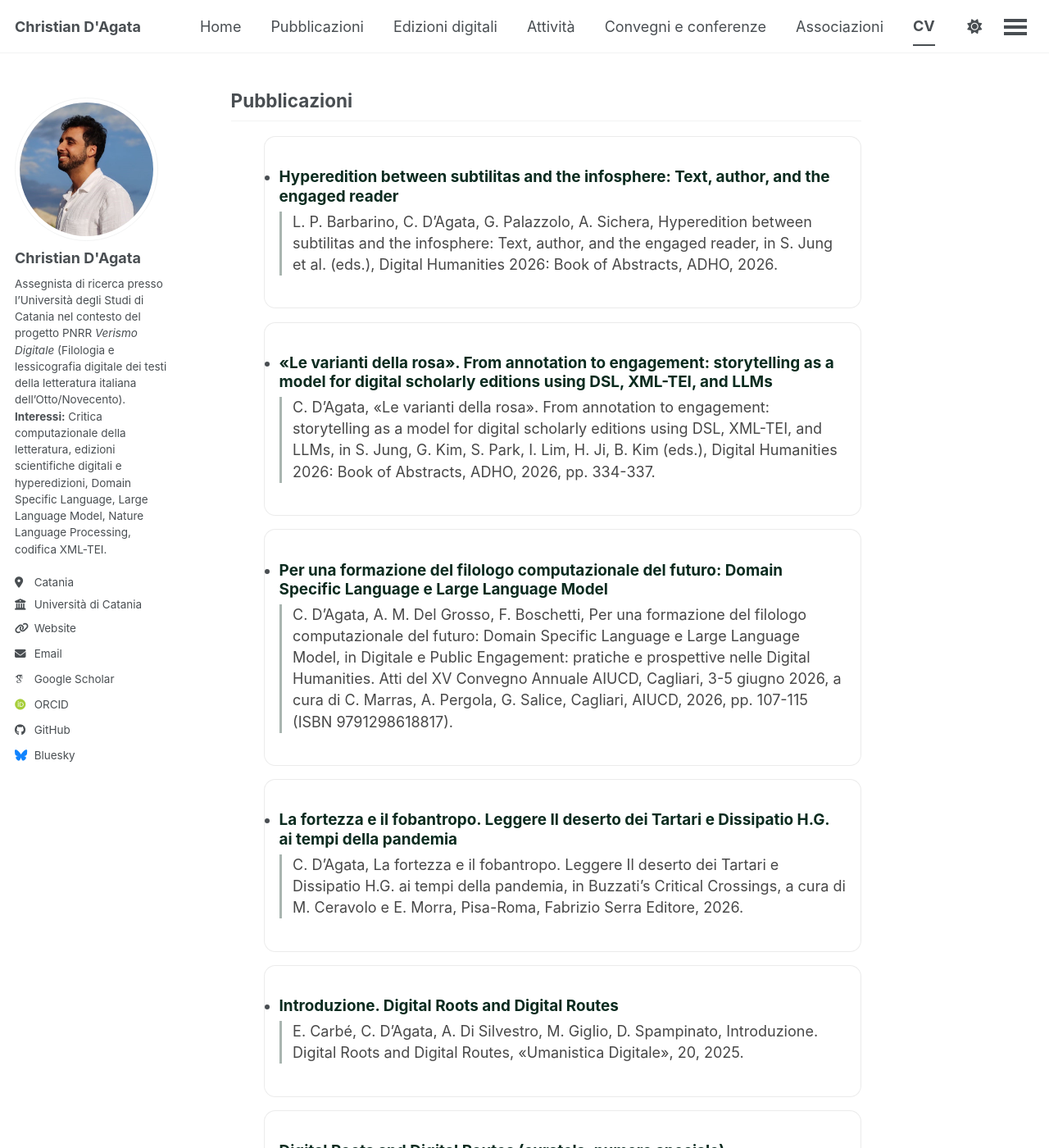
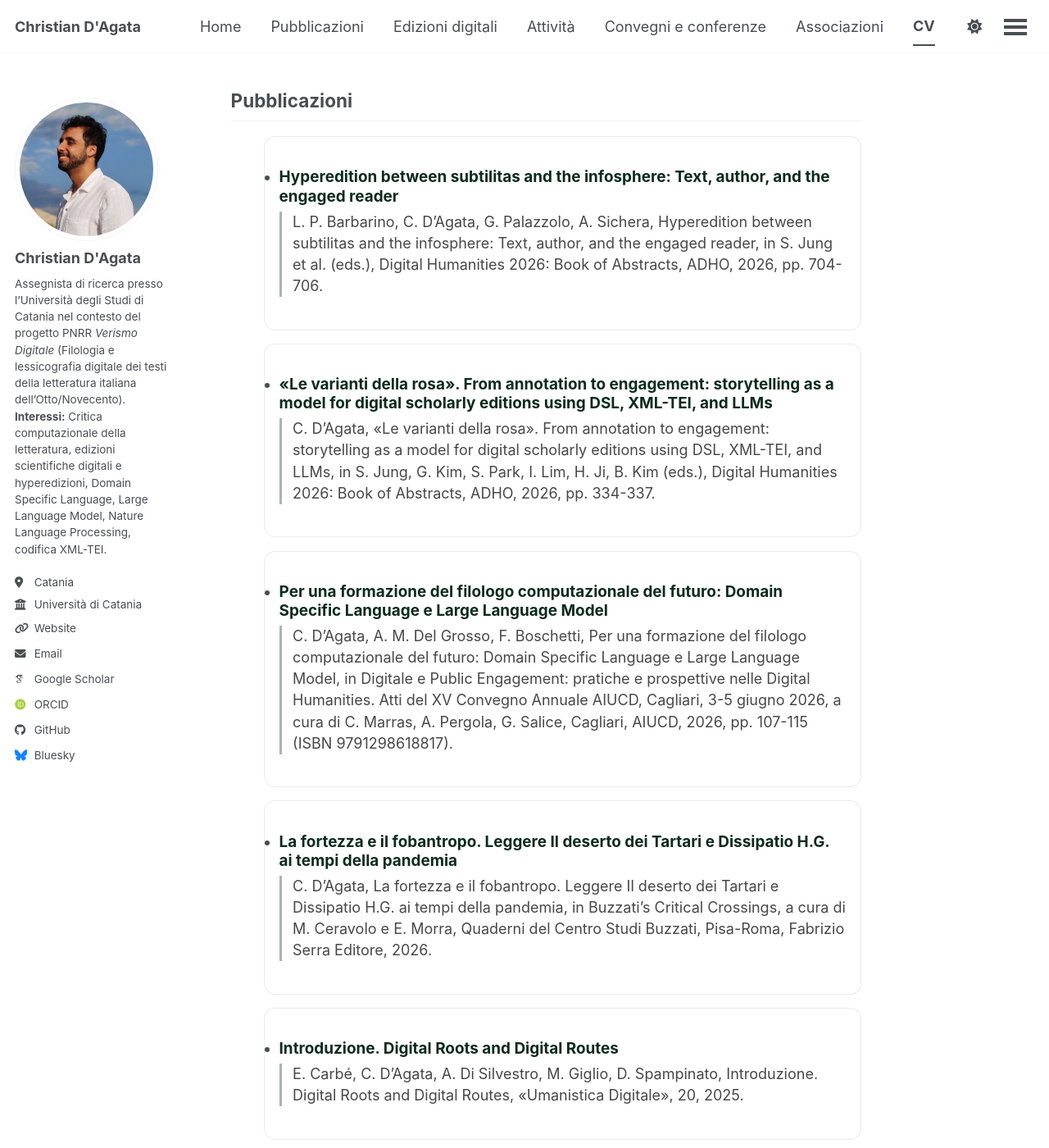
Before and after one commit to christiandagata/christiandagata.github.io, a Jekyll site: the page built from _pages/cv.md, in a window 1280 px wide and 1400 px high, scrolled down 3095 px. Shown: the whole window at 82% size. Built offline with Jekyll 4.4.1, drawn with Linux system fonts in a browser that asks for light colours; some web fonts are replaced; a script bundle is joined from its source files by our own code; library files that are not in the unit come from our copies; some of the changed text lies outside the part shown.

Commit message:
Collana Buzzati, pagine DH2026, assegno di ricerca a oggi
Co-Authored-By: Claude Opus 5.5 <noreply@anthropic.com>
Claude-Session: https://claude.ai/code/session_018ixQG2wRtNdHZn6NzGsAA2

```diff
--- a/_publications/2026-buzzati-fortezza-fobantropo.md
+++ b/_publications/2026-buzzati-fortezza-fobantropo.md
@@ -4,8 +4,8 @@ collection: publications
 permalink: /publication/2026-buzzati-fortezza-fobantropo
 date: 2026-01-01
 pub_type: chapter
-venue: "Buzzati’s Critical Crossings (Fabrizio Serra, 2026)"
-citation: "C. D’Agata, La fortezza e il fobantropo. Leggere Il deserto dei Tartari e Dissipatio H.G. ai tempi della pandemia, in Buzzati’s Critical Crossings, a cura di M. Ceravolo e E. Morra, Pisa-Roma, Fabrizio Serra Editore, 2026."
+venue: "Buzzati’s Critical Crossings, Quaderni del Centro Studi Buzzati (Fabrizio Serra, 2026)"
+citation: "C. D’Agata, La fortezza e il fobantropo. Leggere Il deserto dei Tartari e Dissipatio H.G. ai tempi della pandemia, in Buzzati’s Critical Crossings, a cura di M. Ceravolo e E. Morra, Quaderni del Centro Studi Buzzati, Pisa-Roma, Fabrizio Serra Editore, 2026."
 featured: false
 ---
 
--- a/_publications/2026-dh2026-hyperedition-subtilitas.md
+++ b/_publications/2026-dh2026-hyperedition-subtilitas.md
@@ -5,7 +5,7 @@ permalink: /publication/2026-dh2026-hyperedition-subtilitas
 date: 2026-07-30
 pub_type: proceedings
 venue: "Digital Humanities 2026: Book of Abstracts (ADHO)"
-citation: "L. P. Barbarino, C. D’Agata, G. Palazzolo, A. Sichera, Hyperedition between subtilitas and the infosphere: Text, author, and the engaged reader, in S. Jung et al. (eds.), Digital Humanities 2026: Book of Abstracts, ADHO, 2026."
+citation: "L. P. Barbarino, C. D’Agata, G. Palazzolo, A. Sichera, Hyperedition between subtilitas and the infosphere: Text, author, and the engaged reader, in S. Jung et al. (eds.), Digital Humanities 2026: Book of Abstracts, ADHO, 2026, pp. 704-706."
 featured: false
 ---
 
```
Also changed, not shown: _activity/2024-2026-assegno-verismo-digitale.md (+2 -2 lines), _pages/cv.md (+2 -2 lines).
